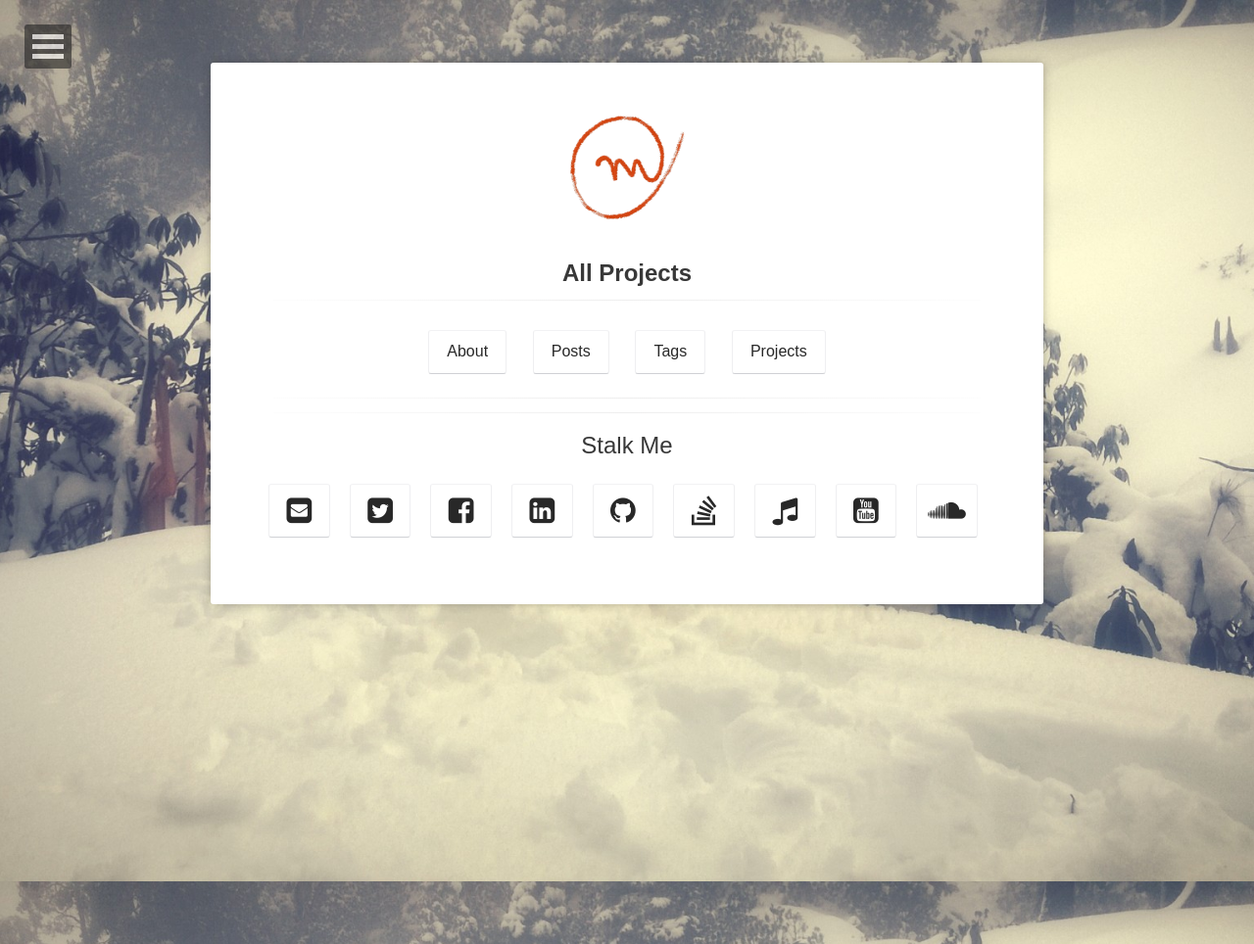
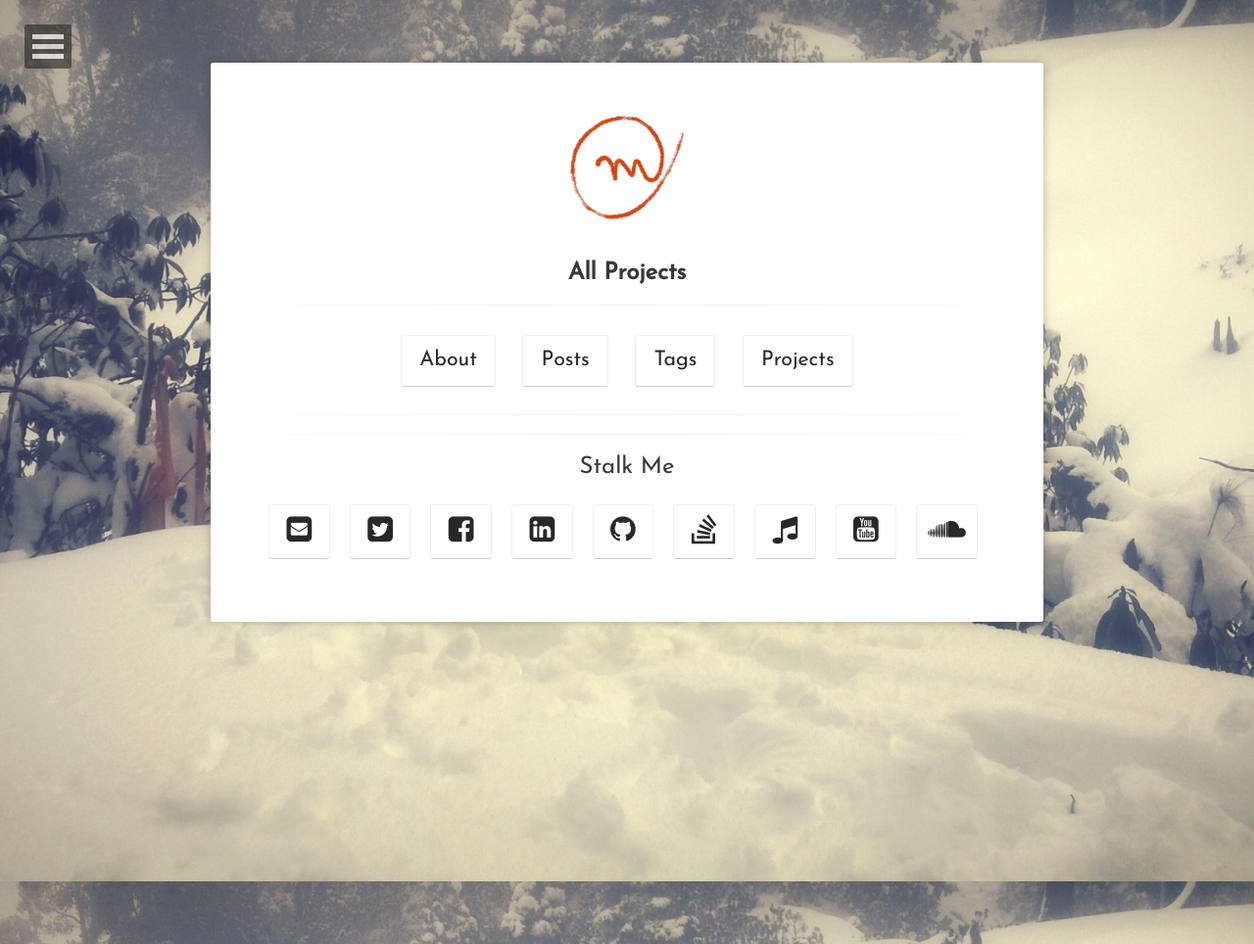
Before and after one commit to manikantareddyd/site-jekyll, a Jekyll site: the page built from projects/index.md, in a window 1280 px wide. Shown: the whole page at 98% size. Built offline with Jekyll 4.4.1, drawn with Linux system fonts in a browser that asks for light colours; some web fonts are replaced.

Commit message:
Improvements in Fonts

```diff
--- a/_config.yml
+++ b/_config.yml
@@ -6,9 +6,9 @@ reading_time:       true
 words_per_minute:   200
 tiled_bg:           false   # Set this true if you want to tile your background image, otherwise it will be covered
 locale:             en_US
-url:                'https://ManikantaReddyD.github.io'
-logo:               'https://ManikantaReddyD.github.io/assets/img/logo.png'
-background:         'https://ManikantaReddyD.github.io/assets/img/placeholder-big.jpg'
+url:                'http://localhost:4000'
+logo:               'http://localhost:4000/assets/img/logo.png'
+background:         'http://localhost:4000/assets/img/placeholder-big.jpg'
 
 # Jekyll
 permalink:          /:title/
@@ -67,6 +67,7 @@ gems:
   - jekyll-sitemap
   - jekyll-gist
   - jekyll-paginate
+
 jekyll-mentions:
     base_url: https://github.com
 
--- a/_includes/head.html
+++ b/_includes/head.html
@@ -34,11 +34,15 @@
     <meta name="MobileOptimized" content="320">
     <meta name="viewport" content="width=device-width, initial-scale=1.0">
     <!-- CSS -->
+
+    <link href='http://fonts.googleapis.com/css?family=Josefin+Sans&subset=latin,latin-ext' rel='stylesheet' type='text/css'>
+
     <link rel="stylesheet" href="{{ site.url }}/assets/css/bootstrap.min.css" >
 
     <link rel="stylesheet" href="{{ site.url }}/assets/css/main.css">
 
     <link rel="stylesheet" href="{{ site.url }}/assets/css/mycss.css">
+
     <!-- JS -->
     <script src="{{ site.url }}/assets/js/modernizr-3.3.1.custom.min.js"></script>
     <script src="{{ site.url }}/assets/js/jquery-1.12.0.min.js"></script>
--- a/_sass/site.scss
+++ b/_sass/site.scss
@@ -13,7 +13,7 @@ html {
 }
 body {
 	@extend %extend1;
-	font-family: $font1;
+	font-family: $font2;
 	@include font-rem($doc-font-size);
 	color: $color_tuatara;
 	background-color: $bodycolor;
--- a/_sass/variables.scss
+++ b/_sass/variables.scss
@@ -28,10 +28,10 @@ $info		         : #308cbc;
 
 //fonts
 $font1               : sans-serif;
-$font2               : Inconsolata;
+$font2               : Josefin Sans;
 $alt-font            : serif;
-$doc-font-size       : 16;
-$doc-line-height     : 26;
+$doc-font-size       : 12;
+$doc-line-height     : 16;
 
 //media
 $small               : "only screen and (max-width: 30em)";
--- a/_sass/vendor/fonts.scss
+++ b/_sass/vendor/fonts.scss
@@ -31,3 +31,34 @@
   src: local('Inconsolata Bold'), local('Inconsolata-Bold'), url(https://fonts.gstatic.com/s/inconsolata/v12/AIed271kqQlcIRSOnQH0yYlIZu-HDpmDIZMigmsroc4.woff2) format('woff2');
   unicode-range: U+0000-00FF, U+0131, U+0152-0153, U+02C6, U+02DA, U+02DC, U+2000-206F, U+2074, U+20AC, U+2212, U+2215, U+E0FF, U+EFFD, U+F000;
 }
+
+
+// JosefinSans
+
+/* latin-ext */
+@font-face {
+  font-family: 'Josefin Sans';
+  font-style: normal;
+  font-weight: 400;
+  src: local('Josefin Sans'), local('JosefinSans'), url(http://fonts.gstatic.com/s/josefinsans/v9/xgzbb53t8j-Mo-vYa23n5j0LW-43aMEzIO6XUTLjad8.woff2) format('woff2');
+  unicode-range: U+0100-024F, U+1E00-1EFF, U+20A0-20AB, U+20AD-20CF, U+2C60-2C7F, U+A720-A7FF;
+}
+/* latin */
+@font-face {
+  font-family: 'Josefin Sans';
+  font-style: normal;
+  font-weight: 400;
+  src: local('Josefin Sans'), local('JosefinSans'), url(http://fonts.gstatic.com/s/josefinsans/v9/xgzbb53t8j-Mo-vYa23n5ugdm0LZdjqr5-oayXSOefg.woff2) format('woff2');
+  unicode-range: U+0000-00FF, U+0131, U+0152-0153, U+02C6, U+02DA, U+02DC, U+2000-206F, U+2074, U+20AC, U+2212, U+2215, U+E0FF, U+EFFD, U+F000;
+}
+
+// Muli
+
+/* latin */
+@font-face {
+  font-family: 'Muli';
+  font-style: normal;
+  font-weight: 400;
+  src: local('Muli'), url(https://fonts.gstatic.com/s/muli/v7/z6c3Zzm51I2zB_Gi7146Bg.woff2) format('woff2');
+  unicode-range: U+0000-00FF, U+0131, U+0152-0153, U+02C6, U+02DA, U+02DC, U+2000-206F, U+2074, U+20AC, U+2212, U+2215, U+E0FF, U+EFFD, U+F000;
+}
```
Also changed, not shown: faviconq.ico (deleted), 1 other file.
